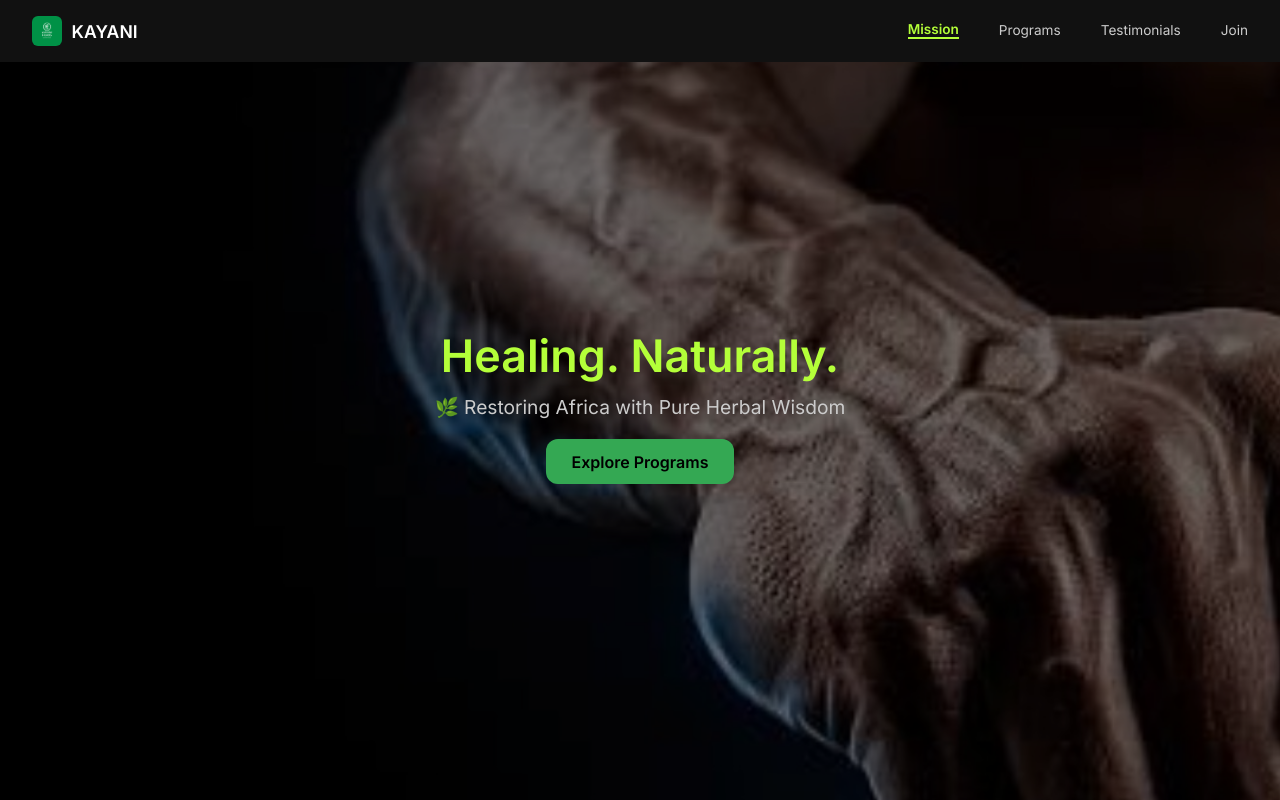
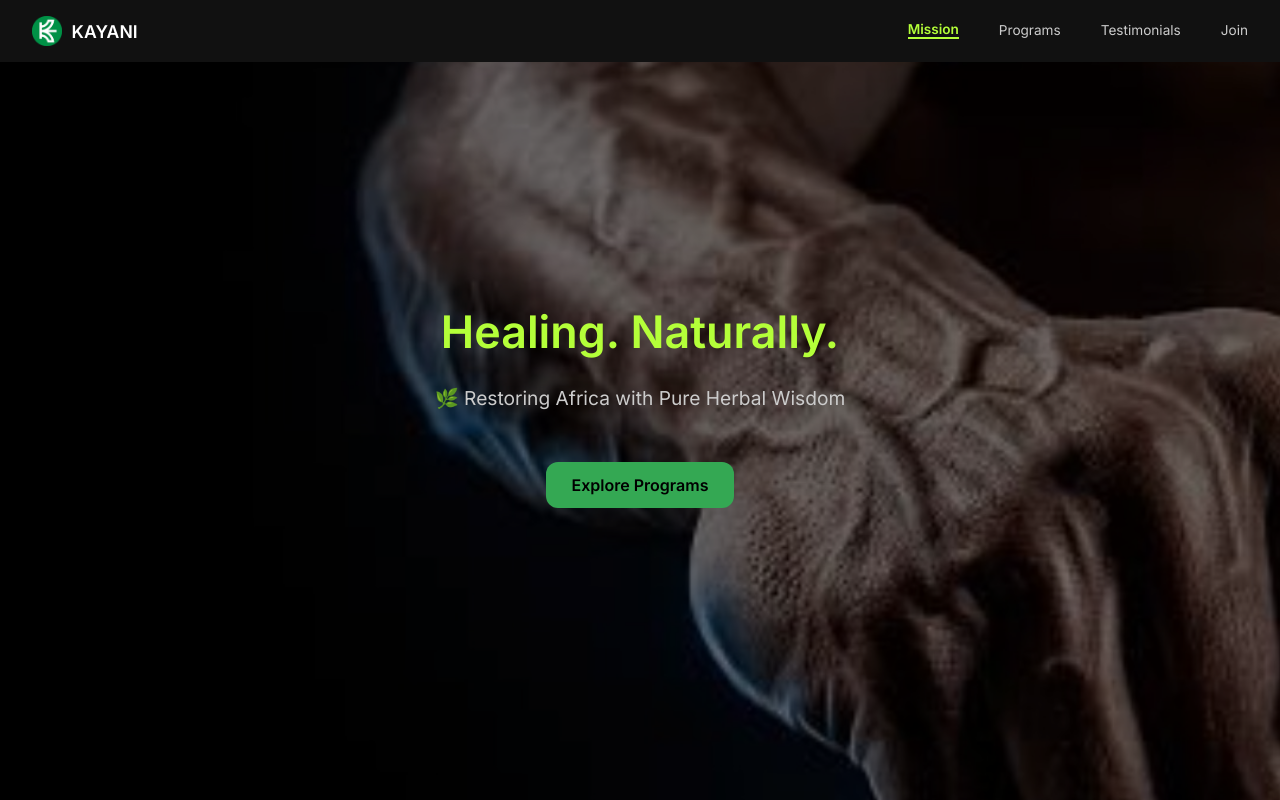
Before and after one commit to kayaniherbsgit/kilo-app, a React (Vite) app in the folder client/: page / in a window 1280 px wide. Built offline with nearby package versions, Linux system fonts and the light colour scheme; no server answers.

Commit message:
Logo Updates

```diff
--- a/client/index.html
+++ b/client/index.html
@@ -2,9 +2,9 @@
 <html lang="en">
   <head>
     <meta charset="UTF-8" />
-    <link rel="icon" type="image/svg+xml" href="/vite.svg" />
+    <link rel="icon" href="/kayacirclelogo.png" type="image/png" />
     <meta name="viewport" content="width=device-width, initial-scale=1.0" />
-    <title>Vite + React</title>
+    <title>Kayani | Tiba Asilia</title>
     <link href="https://fonts.googleapis.com/css2?family=Poppins&family=Inter&family=Rubik&family=Roboto&display=swap" rel="stylesheet">
     <link href="https://fonts.googleapis.com/css2?family=Inter:wght@400;600&display=swap" rel="stylesheet">
 
--- a/client/src/pages/Homepage.css
+++ b/client/src/pages/Homepage.css
@@ -531,3 +531,42 @@ html {
 .navbar.shrink {
   padding: 0.5rem 2rem;
 }
+
+.subtitle {
+  margin-top: 1.2rem;
+  margin-bottom: 2rem;
+  padding: 0 1rem;
+  display: flex;
+  flex-direction: column;
+  gap: 0.6rem;
+  align-items: center;
+  font-size: 1.05rem;
+  color: #ccc;
+  line-height: 1.3;
+  text-align: center;
+  max-width: 650px;
+  margin-left: auto;
+  margin-right: auto;
+}
+
+.cta-btn {
+  background: linear-gradient(135deg, #34a853, #5fe271);
+  color: black;
+  padding: 0.9rem 2rem;
+  border-radius: 14px;
+  font-weight: 700;
+  font-size: 1rem;
+  text-decoration: none;
+  display: inline-block;
+  margin-top: 1.5rem;
+  box-shadow: 0 8px 20px rgba(52, 168, 83, 0.3);
+  transition: all 0.3s ease;
+  letter-spacing: 0.4px;
+}
+
+.cta-btn:hover {
+  background: linear-gradient(135deg, #28a745, #4cd964);
+  color: white;
+  transform: scale(1.05);
+  box-shadow: 0 10px 24px rgba(52, 168, 83, 0.4);
+}
--- a/client/src/pages/Homepage.jsx
+++ b/client/src/pages/Homepage.jsx
@@ -1,6 +1,6 @@
 import React, { useState, useEffect } from 'react';
 import './Homepage.css';
-import logo from '../assets/kayani-logo.jpg';
+import logo from '../assets/kayacirclelogo.png';
 import { motion, AnimatePresence } from 'framer-motion';
 
 
@@ -46,8 +46,8 @@ const content = {
   sw: {
     nav: ['Dhamira', 'Tiba', 'Ushuhuda', 'Jiunge'],
     hero: {
-      title: 'Tiba Kwa Mimea Asili.',
-      subtitle: '🌿 Jitibu Changamoto Zako Za Kiafya Kiasili Ukiwa Na Kayani Herbs',
+      title: 'Jitibu Changamoto Zako Za Kiafya Kwa Njia Asilia',
+      subtitle: '🌿 Usiendelee kuteseka wakati tiba iko karibu nawe.\nKutoka kwenye mimea, viungo, mizizi hadi mazoea ya mababu — tiba asilia haipambwi, lakini ina nguvu ya kweli.',
       button: 'Angalia Tiba Zetu',
     },
   mission: {
@@ -200,7 +200,11 @@ const Homepage = () => {
           transition={{ duration: 1 }}
         >
           <h1>{t.hero.title}</h1>
-          <p>{t.hero.subtitle}</p>
+          <div className="subtitle">
+            {t.hero.subtitle.split('\n').map((line, index) => (
+              <p key={index}>{line}</p>
+            ))}
+          </div>
           <a href="#programs" className="hero-btn">{t.hero.button}</a>
         </motion.div>
       </section>
@@ -281,7 +285,7 @@ const Homepage = () => {
       <motion.section className="section join" id="join" initial={{ opacity: 0, y: 60 }} whileInView={{ opacity: 1, y: 0 }} transition={{ duration: 0.6 }}>
         <h2>{t.join.title}</h2>
         <p>{t.join.text}</p>
-        <a href="#programs" className="hero-btn">{t.join.button}</a>
+        <a href="#programs" className="cta-btn">{t.join.button}</a>
       </motion.section>
 
       {/* Footer */}
```
Also changed, not shown: client/public/kayacirclelogo.png (added), client/src/assets/kayacirclelogo.png (added).
